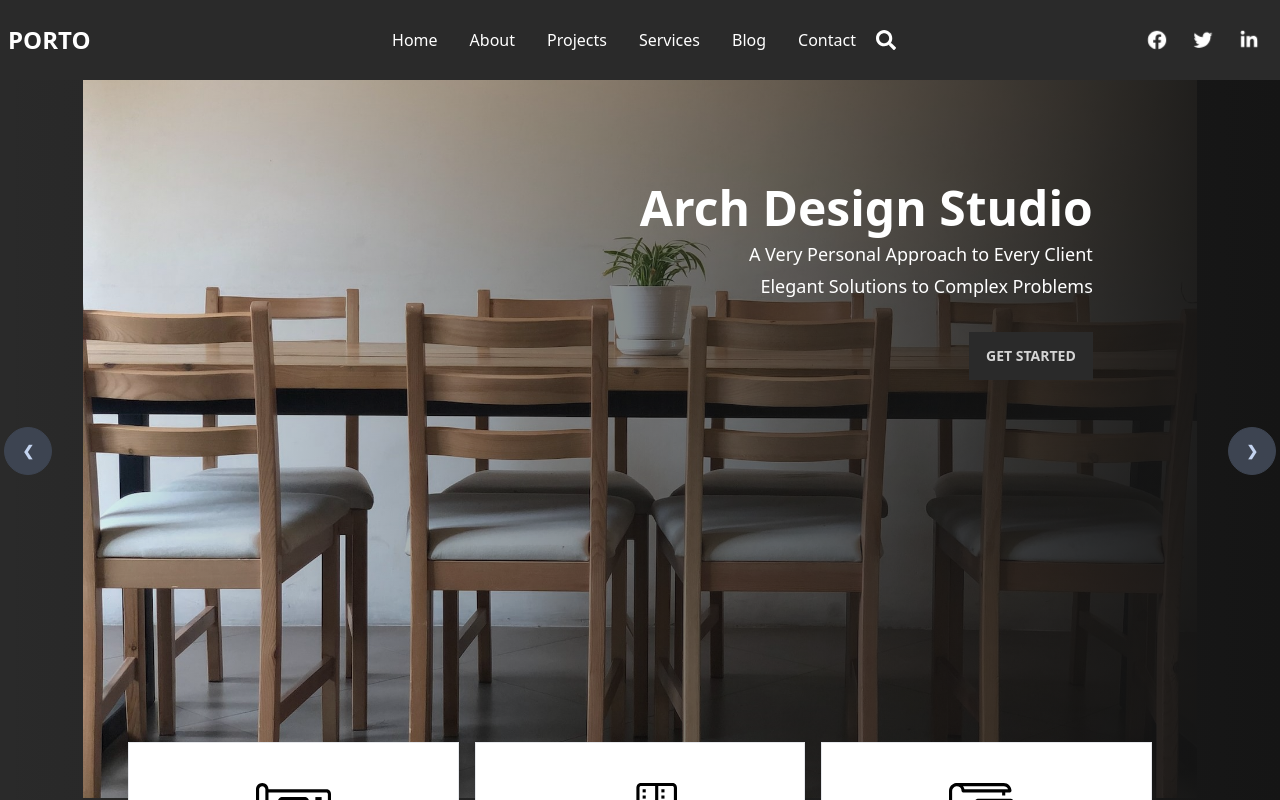
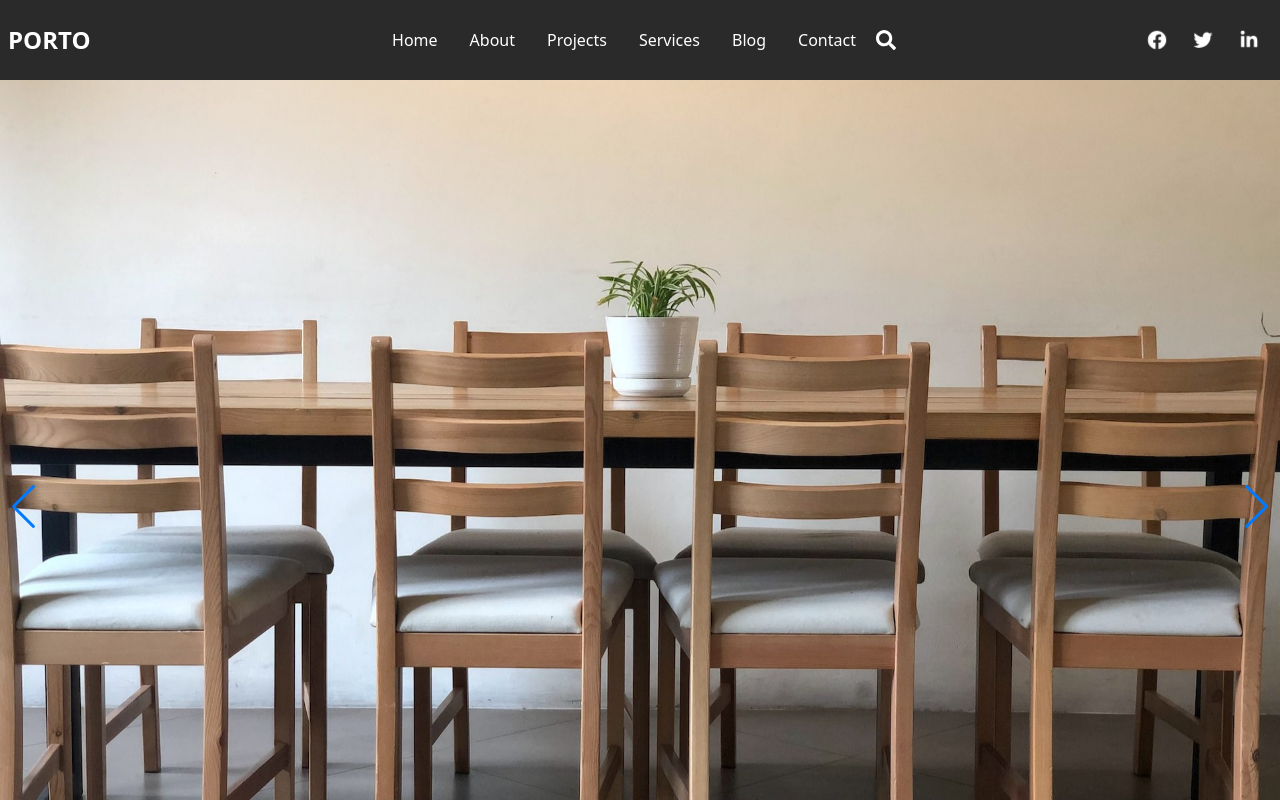
Before and after one commit to yusuf-khan-swd/porto-innovation, a React (Vite) app: page / in a window 1280 px wide. Shown: the top 800 px of the page. Built offline with nearby package versions, Linux system fonts and the light colour scheme.

Commit message:
added swiper js for project carousel

```diff
--- a/package.json
+++ b/package.json
@@ -12,7 +12,8 @@
     "daisyui": "^2.49.0",
     "react": "^18.2.0",
     "react-dom": "^18.2.0",
-    "react-icons": "^4.7.1"
+    "react-icons": "^4.7.1",
+    "swiper": "^8.4.6"
   },
   "devDependencies": {
     "@types/react": "^18.0.26",
--- a/src/components/Carousel/Carousel.tsx
+++ b/src/components/Carousel/Carousel.tsx
@@ -1,97 +1,136 @@
-import banner1 from '../../assets/banner3.jpg';
-import banner2 from '../../assets/banner2.jpg';
-import banner3 from '../../assets/banner1.jpg';
+import { Swiper, SwiperSlide } from 'swiper/react';
+import { Navigation, Pagination, Autoplay } from 'swiper';
+import "swiper/css";
+import "swiper/css/pagination";
+import "swiper/css/navigation";
+
+
+import banner1 from '../../assets/banner2.jpg';
+import banner2 from '../../assets/banner1.jpg';
+import banner3 from '../../assets/banner3.jpg';
 import banner4 from '../../assets/banner4.jpg';
 import './CarouselItem.css';
 
+
+
 const Carousel = () => {
+
   return (
-    <div className="carousel w-full">
-      <div id="slide1" className="carousel-item relative w-full bg-primary">
-        <div className="w-[87%] mx-auto">
-          <div className="carousel-img">
-            <img src={banner1} className="w-full" />
-          </div>
-          <div className="text-white bg-transparent absolute w-[87%] mx-auto top-0">
-            <div className="p-2 text-sm sm:text-lg text-center md:text-right md:mt-24 md:mr-24">
-              <h2 className="text-2xl md:text-5xl font-bold mb-2">Arch Design Studio</h2>
-              <p className="md:text-lg mb-1">A Very Personal Approach to Every Client</p>
-              <p className="mb-4 sm:mb-8">Elegant Solutions to Complex Problems</p>
-              <div className="">
-                <button className="btn btn-primary rounded-none btn-sm md:btn-md">Get Started</button>
-              </div>
-            </div>
-          </div>
-        </div>
-        <div className="absolute flex justify-between transform -translate-y-1/2 left-1 right-1 top-1/2">
-          <a href="#slide4" className="btn btn-circle">❮</a>
-          <a href="#slide2" className="btn btn-circle">❯</a>
-        </div>
-      </div>
-      <div id="slide2" className="carousel-item relative w-full bg-primary">
-        <div className="w-[87%] mx-auto">
-          <div className="carousel-img">
-            <img src={banner2} className="w-full" />
-          </div>
-          <div className="text-white bg-transparent absolute w-[87%] mx-auto top-0">
-            <div className="p-2 text-sm sm:text-lg text-center md:text-right md:mt-24 md:mr-24">
-              <h2 className="text-2xl md:text-5xl font-bold mb-2">Arch Design Studio</h2>
-              <p className="md:text-lg mb-1">A Very Personal Approach to Every Client</p>
-              <p className="mb-4 sm:mb-8">Elegant Solutions to Complex Problems</p>
-              <div className="">
-                <button className="btn btn-primary rounded-none btn-sm md:btn-md">Get Started</button>
-              </div>
-            </div>
-          </div>
-        </div>
-        <div className="absolute flex justify-between transform -translate-y-1/2 left-1 right-1 top-1/2">
-          <a href="#slide1" className="btn btn-circle">❮</a>
-          <a href="#slide3" className="btn btn-circle">❯</a>
-        </div>
-      </div>
-      <div id="slide3" className="carousel-item relative w-full bg-primary">
-        <div className="w-[87%] mx-auto">
-          <div className="carousel-img">
-            <img src={banner3} className="w-full" />
-          </div>
-          <div className="text-white bg-transparent absolute w-[87%] mx-auto top-0">
-            <div className="p-2 text-sm sm:text-lg text-center md:text-right md:mt-24 md:mr-24">
-              <h2 className="text-2xl md:text-5xl font-bold mb-2">Arch Design Studio</h2>
-              <p className="md:text-lg mb-1">A Very Personal Approach to Every Client</p>
-              <p className="mb-4 sm:mb-8">Elegant Solutions to Complex Problems</p>
-              <div className="">
-                <button className="btn btn-primary rounded-none btn-sm md:btn-md">Get Started</button>
-              </div>
-            </div>
-          </div>
-        </div>
-        <div className="absolute flex justify-between transform -translate-y-1/2 left-1 right-1 top-1/2">
-          <a href="#slide2" className="btn btn-circle">❮</a>
-          <a href="#slide4" className="btn btn-circle">❯</a>
-        </div>
-      </div>
-      <div id="slide4" className="carousel-item relative w-full bg-primary">
-        <div className="w-[87%] mx-auto">
-          <div className="carousel-img">
-            <img src={banner4} className="w-full" />
-          </div>
-          <div className="text-white bg-transparent absolute w-[87%] mx-auto top-0">
-            <div className="p-2 text-sm sm:text-lg text-center md:text-right md:mt-24 md:mr-24">
-              <h2 className="text-2xl md:text-5xl font-bold mb-2">Arch Design Studio</h2>
-              <p className="md:text-lg mb-1">A Very Personal Approach to Every Client</p>
-              <p className="mb-4 sm:mb-8">Elegant Solutions to Complex Problems</p>
-              <div className="">
-                <button className="btn btn-primary rounded-none btn-sm md:btn-md">Get Started</button>
-              </div>
-            </div>
-          </div>
-        </div>
-        <div className="absolute flex justify-between transform -translate-y-1/2 left-1 right-1 top-1/2">
-          <a href="#slide3" className="btn btn-circle">❮</a>
-          <a href="#slide1" className="btn btn-circle">❯</a>
-        </div>
-      </div>
-    </div>
+    // <div className="carousel w-full">
+    //   <div id="slide1" className="carousel-item relative w-full bg-primary">
+    //     <div className="w-[87%] mx-auto">
+    //       <div className="carousel-img">
+    //         <img src={banner1} className="w-full" />
+    //       </div>
+    //       <div className="text-white bg-transparent absolute w-[87%] mx-auto top-0">
+    //         <div className="p-2 text-sm sm:text-lg text-center md:text-right md:mt-24 md:mr-24">
+    //           <h2 className="text-2xl md:text-5xl font-bold mb-2">Arch Design Studio</h2>
+    //           <p className="md:text-lg mb-1">A Very Personal Approach to Every Client</p>
+    //           <p className="mb-4 sm:mb-8">Elegant Solutions to Complex Problems</p>
+    //           <div className="">
+    //             <button className="btn btn-primary rounded-none btn-sm md:btn-md">Get Started</button>
+    //           </div>
+    //         </div>
+    //       </div>
+    //     </div>
+    //     <div className="absolute flex justify-between transform -translate-y-1/2 left-1 right-1 top-1/2">
+    //       <a href="#slide4" className="btn btn-circle">❮</a>
+    //       <a href="#slide2" className="btn btn-circle">❯</a>
+    //     </div>
+    //   </div>
+    //   <div id="slide2" className="carousel-item relative w-full bg-primary">
+    //     <div className="w-[87%] mx-auto">
+    //       <div className="carousel-img">
+    //         <img src={banner2} className="w-full" />
+    //       </div>
+    //       <div className="text-white bg-transparent absolute w-[87%] mx-auto top-0">
+    //         <div className="p-2 text-sm sm:text-lg text-center md:text-right md:mt-24 md:mr-24">
+    //           <h2 className="text-2xl md:text-5xl font-bold mb-2">Arch Design Studio</h2>
+    //           <p className="md:text-lg mb-1">A Very Personal Approach to Every Client</p>
+    //           <p className="mb-4 sm:mb-8">Elegant Solutions to Complex Problems</p>
+    //           <div className="">
+    //             <button className="btn btn-primary rounded-none btn-sm md:btn-md">Get Started</button>
+    //           </div>
+    //         </div>
+    //       </div>
+    //     </div>
+    //     <div className="absolute flex justify-between transform -translate-y-1/2 left-1 right-1 top-1/2">
+    //       <a href="#slide1" className="btn btn-circle">❮</a>
+    //       <a href="#slide3" className="btn btn-circle">❯</a>
+    //     </div>
+    //   </div>
+    //   <div id="slide3" className="carousel-item relative w-full bg-primary">
+    //     <div className="w-[87%] mx-auto">
+    //       <div className="carousel-img">
+    //         <img src={banner3} className="w-full" />
+    //       </div>
+    //       <div className="text-white bg-transparent absolute w-[87%] mx-auto top-0">
+    //         <div className="p-2 text-sm sm:text-lg text-center md:text-right md:mt-24 md:mr-24">
+    //           <h2 className="text-2xl md:text-5xl font-bold mb-2">Arch Design Studio</h2>
+    //           <p className="md:text-lg mb-1">A Very Personal Approach to Every Client</p>
+    //           <p className="mb-4 sm:mb-8">Elegant Solutions to Complex Problems</p>
+    //           <div className="">
+    //             <button className="btn btn-primary rounded-none btn-sm md:btn-md">Get Started</button>
+    //           </div>
+    //         </div>
+    //       </div>
+    //     </div>
+    //     <div className="absolute flex justify-between transform -translate-y-1/2 left-1 right-1 top-1/2">
+    //       <a href="#slide2" className="btn btn-circle">❮</a>
+    //       <a href="#slide4" className="btn btn-circle">❯</a>
+    //     </div>
+    //   </div>
+    //   <div id="slide4" className="carousel-item relative w-full bg-primary">
+    //     <div className="w-[87%] mx-auto">
+    //       <div className="carousel-img">
+    //         <img src={banner4} className="w-full" />
+    //       </div>
+    //       <div className="text-white bg-transparent absolute w-[87%] mx-auto top-0">
+    //         <div className="p-2 text-sm sm:text-lg text-center md:text-right md:mt-24 md:mr-24">
+    //           <h2 className="text-2xl md:text-5xl font-bold mb-2">Arch Design Studio</h2>
+    //           <p className="md:text-lg mb-1">A Very Personal Approach to Every Client</p>
+    //           <p className="mb-4 sm:mb-8">Elegant Solutions to Complex Problems</p>
+    //           <div className="">
+    //             <button className="btn btn-primary rounded-none btn-sm md:btn-md">Get Started</button>
+    //           </div>
+    //         </div>
+    //       </div>
+    //     </div>
+    //     <div className="absolute flex justify-between transform -translate-y-1/2 left-1 right-1 top-1/2">
+    //       <a href="#slide3" className="btn btn-circle">❮</a>
+    //       <a href="#slide1" className="btn btn-circle">❯</a>
+    //     </div>
+    //   </div>
+    // </div>
+    <>
+      <Swiper
+        spaceBetween={30}
+        centeredSlides={true}
+        autoplay={{
+          delay: 2500,
+          disableOnInteraction: false,
+        }}
+        pagination={{
+          clickable: true,
+        }}
+        navigation={true}
+        modules={[Autoplay, Pagination, Navigation]}
+      >
+        <SwiperSlide>
+          <img src={banner1} alt="" />
+        </SwiperSlide>
+        <SwiperSlide>
+          <img src={banner2} alt="" />
+        </SwiperSlide>
+        <SwiperSlide>
+          <img src={banner3} alt="" />
+        </SwiperSlide>
+        <SwiperSlide>
+          <img src={banner4} alt="" />
+        </SwiperSlide>
+
+      </Swiper>
+    </>
   );
 };
 
--- a/src/components/Carousel/CarouselItem.css
+++ b/src/components/Carousel/CarouselItem.css
@@ -12,3 +12,10 @@
     rgba(21, 21, 21, 0) 100%
   ); /* W3C */
 }
+
+.swiper-slide img {
+  display: block;
+  width: 100%;
+  height: 100%;
+  object-fit: cover;
+}
```
Also changed, not shown: 1 other file (tests, documents, lock files or other folders).
